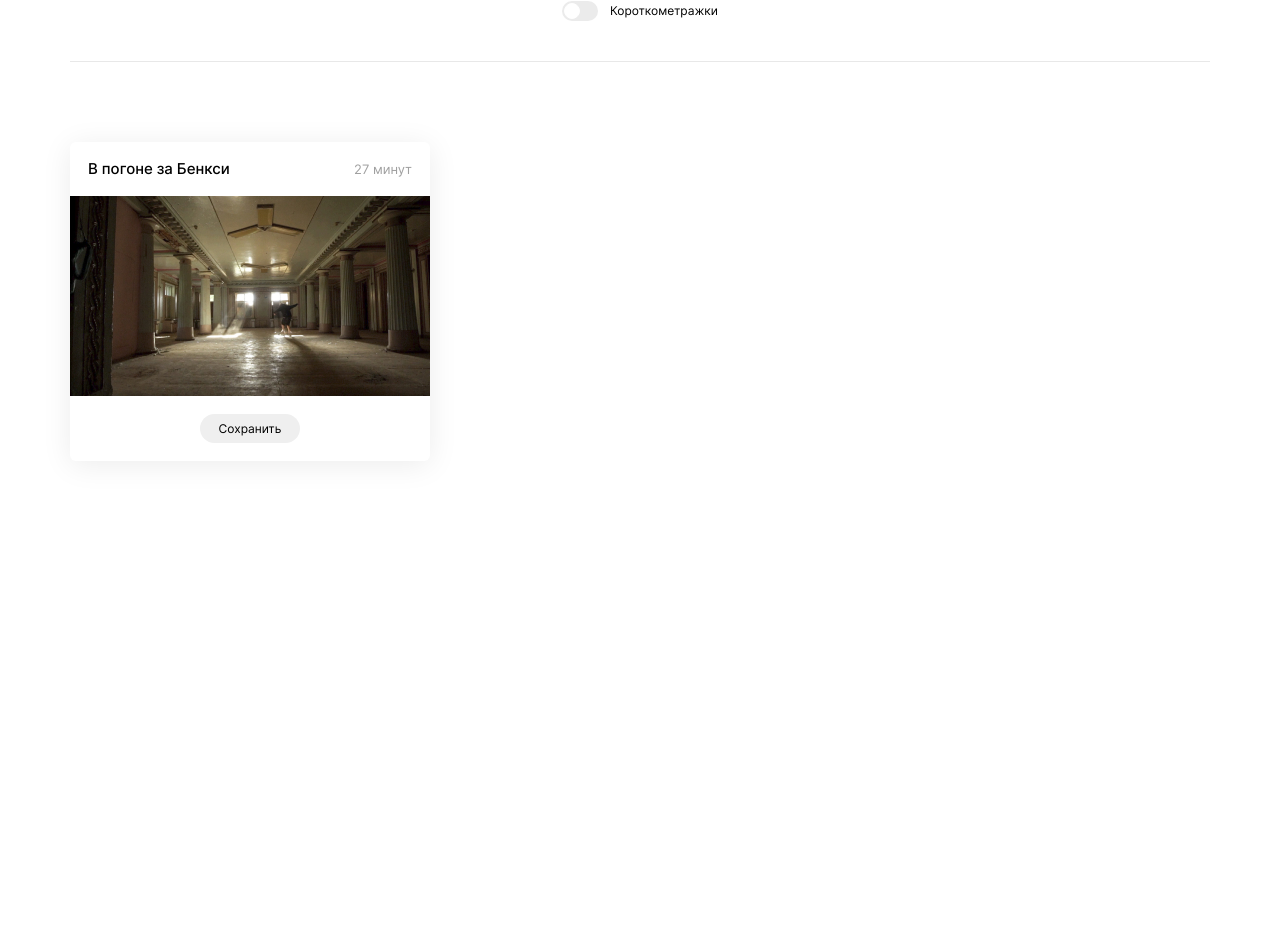
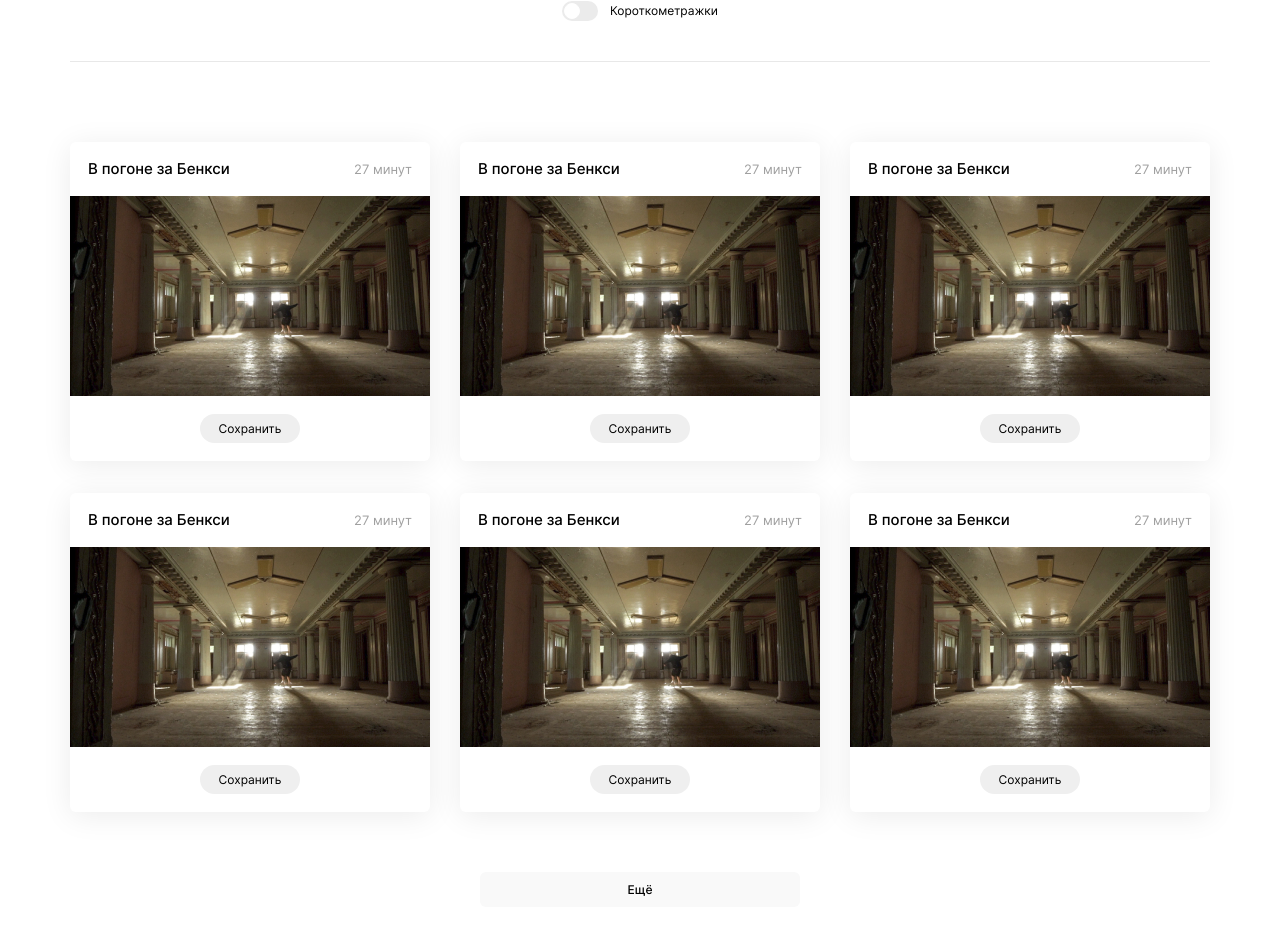
Before and after one commit to Nikolskii/movies-explorer-frontend, a React (Create React App) app: page / in a window 1280 px wide. Shown: the part 157-1090 px from the top of the page. Before the commit the page ends 800 px from the top, so only its background shows below. Built offline with nearby package versions, Linux system fonts and the light colour scheme.

Commit message:
feat: стилизовать компонент MoviesCardList

```diff
--- a/src/components/MoviesCardList/MoviesCardList.css
+++ b/src/components/MoviesCardList/MoviesCardList.css
@@ -1,10 +1,63 @@
 .movies-card-list {
   padding: 80px 70px;
+  display: flex;
+  flex-direction: column;
+  row-gap: 60px;
+  align-items: center;
+}
+
+.movies-card-list__wrapper {
+  display: flex;
+  flex-wrap: wrap;
+  column-gap: 30px;
+  row-gap: 32px;
+  margin: 0 auto;
+}
+
+.movies-card-list__button {
+  color: #000;
+  font-family: 'Inter', Arial, sans-serif;
+  font-style: normal;
+  font-weight: 500;
+  font-size: 12px;
+  line-height: 15px;
+  border: none;
+  width: 320px;
+  border-radius: 6px;
+  padding: 10px 10px;
+  background-color: #f9f9f9;
+  -webkit-transition: opacity 0.6s;
+  -o-transition: opacity 0.6s;
+  transition: opacity 0.6s;
+}
+
+.movies-card-list__button:hover {
+  opacity: 0.5;
+  cursor: pointer;
+}
+
+@media screen and (max-width: 1279px) {
+  .movies-card-list {
+    padding: 80px 30px;
+    row-gap: 80px;
+  }
+
+  .movies-card-list__wrapper {
+    max-width: 745px;
+    column-gap: 24px;
+    row-gap: 35px;
+  }
 }
 
 @media screen and (max-width: 980px) {
-  .movies-card-list {
-    padding: 80px 30px;
+  .movies-card-list__wrapper {
+    max-width: 708px;
+  }
+}
+
+@media screen and (max-width: 767px) {
+  .movies-card-list__wrapper {
+    max-width: 342px;
   }
 }
 
@@ -12,4 +65,13 @@
   .movies-card-list {
     padding: 50px 10px;
   }
+
+  .movies-card-list__wrapper {
+    max-width: 300px;
+    row-gap: 16px;
+  }
+
+  .movies-card-list__button {
+    width: 240px;
+  }
 }
--- a/src/components/MoviesCardList/MoviesCardList.js
+++ b/src/components/MoviesCardList/MoviesCardList.js
@@ -4,7 +4,15 @@ import './MoviesCardList.css';
 const MoviesCardList = () => {
   return (
     <section className="movies-card-list">
-      <MovieCard />
+      <div className="movies-card-list__wrapper">
+        <MovieCard />
+        <MovieCard />
+        <MovieCard />
+        <MovieCard />
+        <MovieCard />
+        <MovieCard />
+      </div>
+      <button className="movies-card-list__button">Ещё</button>
     </section>
   );
 };
```
